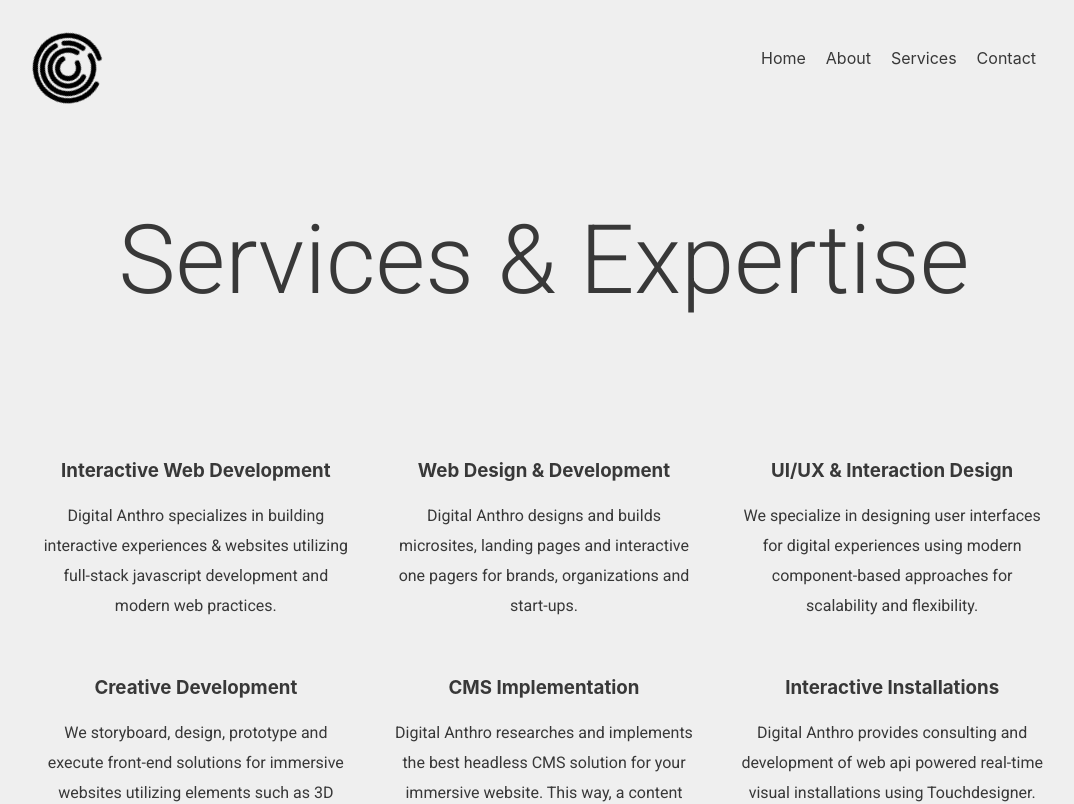
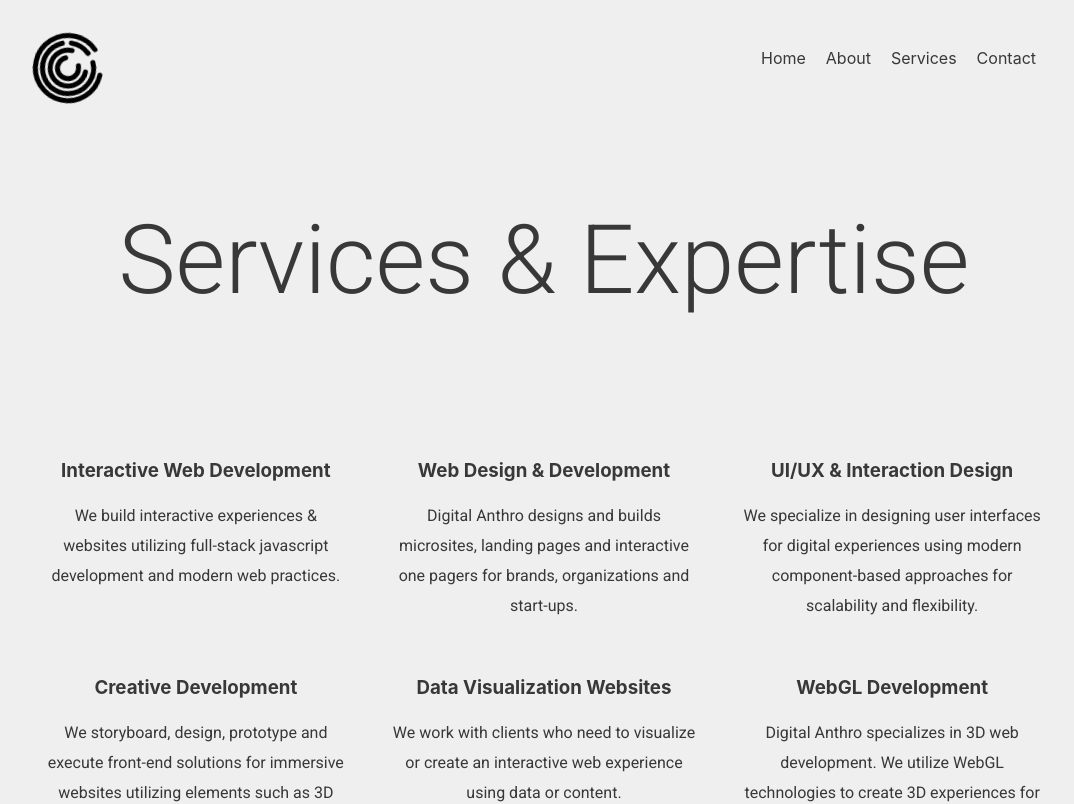
Before and after one commit to keeysnc/digital_anthro, a Next.js app: page /services in a window 1280 px wide. Shown: the top 804 px of the page, without its empty margins (96-1170 px from the left). Built offline with nearby package versions, Linux system fonts and the light colour scheme.

Commit message:
update services

```diff
--- a/pages/services.js
+++ b/pages/services.js
@@ -14,7 +14,7 @@ const services = () => {
 				<div className={serviceStyles.services__grid__item}>
 					<ParagraphText
 						textTitle="Interactive Web Development"
-						textDescription="Digital Anthro specializes in building interactive experiences & websites utilizing full-stack javascript development and modern web practices."
+						textDescription="We build interactive experiences & websites utilizing full-stack javascript development and modern web practices."
 					></ParagraphText>
 				</div>
 				<div className={serviceStyles.services__grid__item}>
@@ -37,14 +37,14 @@ const services = () => {
 				</div>
 				<div className={serviceStyles.services__grid__item}>
 					<ParagraphText
-						textTitle="CMS Implementation"
-						textDescription="Digital Anthro researches and implements the best headless CMS solution for your immersive website. This way, a content editor or admin can update images, content, products, links, SEO and more using a simple to use user interface."
+						textTitle="Data Visualization Websites"
+						textDescription="We work with clients who need to visualize or create an interactive web experience using data or content."
 					></ParagraphText>
 				</div>
 				<div className={serviceStyles.services__grid__item}>
 					<ParagraphText
-						textTitle="Interactive Installations"
-						textDescription="Digital Anthro provides consulting and development of web api powered real-time visual installations using Touchdesigner."
+						textTitle="WebGL Development"
+						textDescription="Digital Anthro specializes in 3D web development. We utilize WebGL technologies to create 3D experiences for our clients."
 					></ParagraphText>
 				</div>
 				{/* <div className={serviceStyles.services__grid__item}>
```
